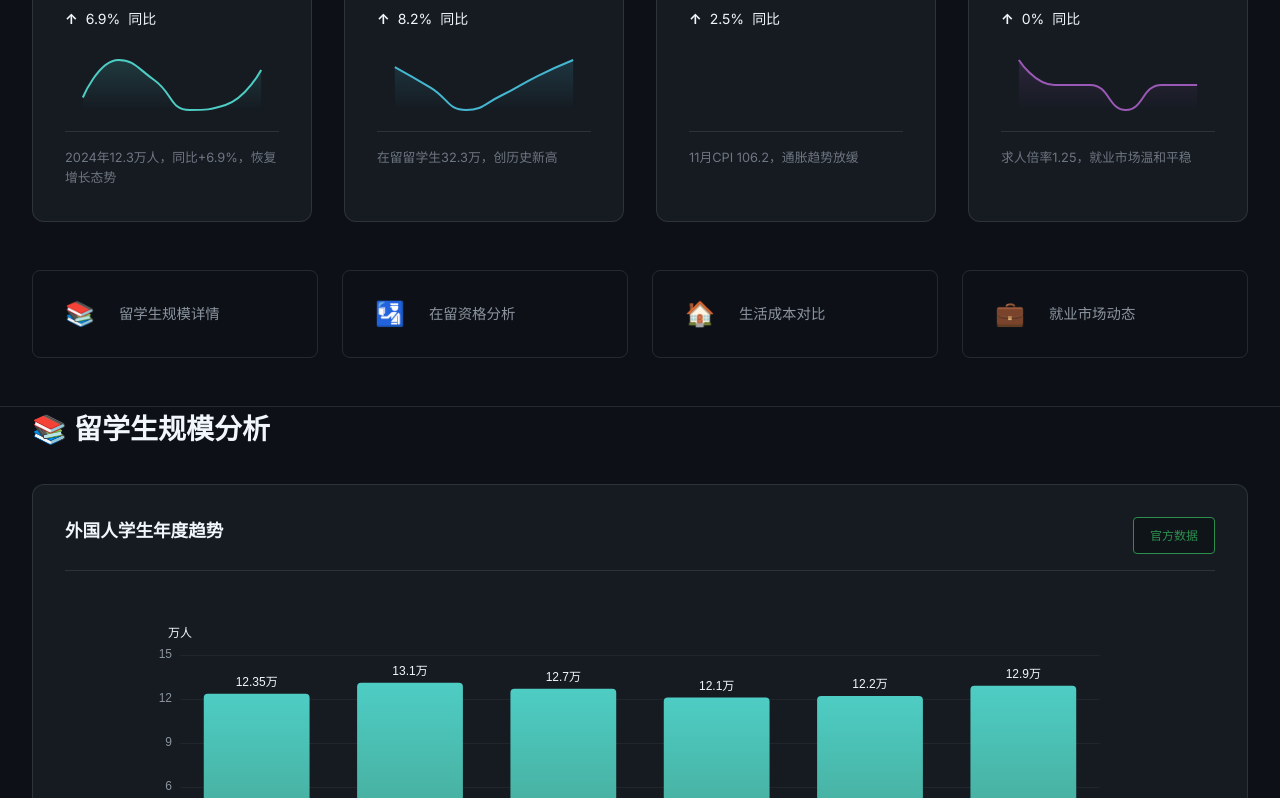
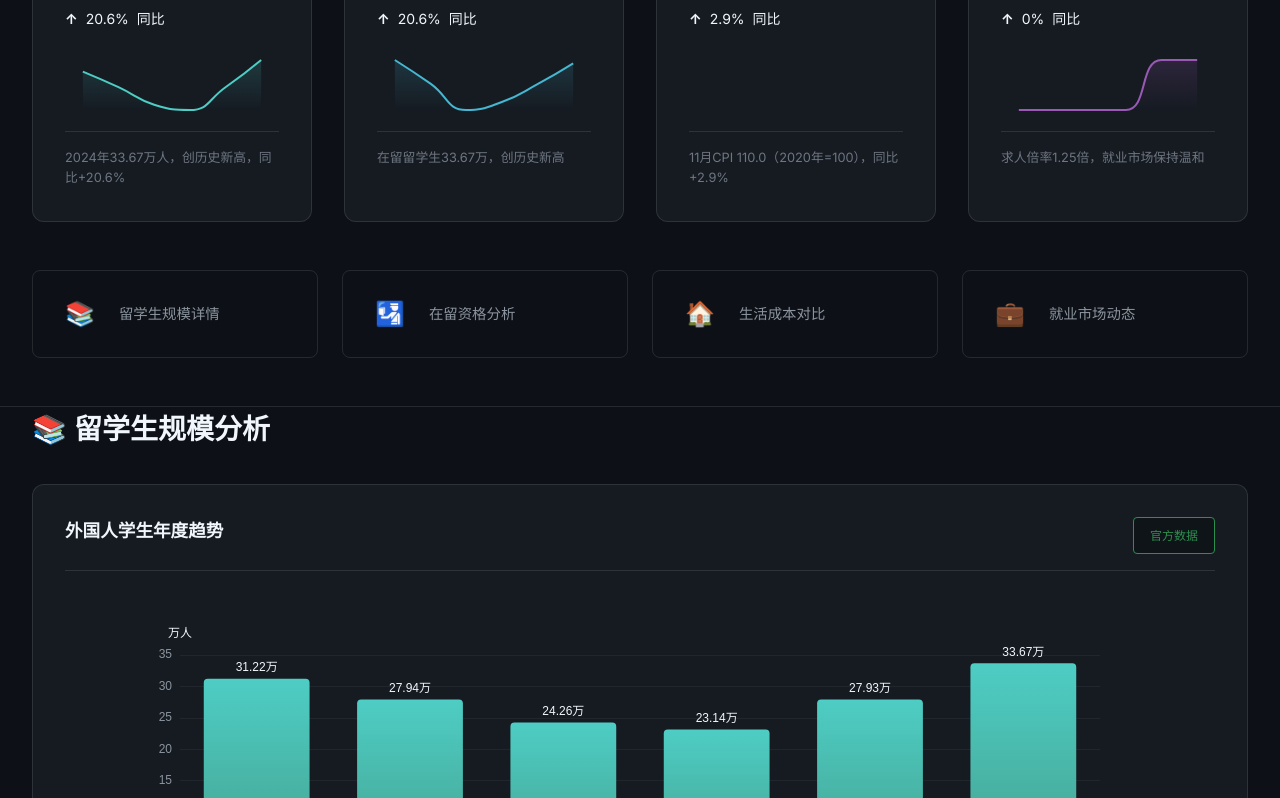
Before and after one commit to suyao1992/cnjp-report, a plain HTML site: page trend/index.html in a window 1280 px wide. Shown: the part 361-1159 px from the top of the page. Drawn offline with nearby package versions, Linux system fonts and the light colour scheme; animation ran at ten frames a second.

Commit message:
feat: add real 2024 official statistics data from JASSO, Statistics Bureau, MHLW

```diff
--- a/js/trend/dashboard.js
+++ b/js/trend/dashboard.js
@@ -11,55 +11,88 @@
     // 图表实例存储
     const charts = {};
 
-    // 模拟数据（在 API 未就绪时使用）
-    const MOCK_DATA = {
+    // 官方统计数据（数据来源：JASSO、文部科学省、総務省統計局、厚生労働省）
+    // 更新时间：2024年12月
+    const OFFICIAL_DATA = {
         students: {
-            summary: { total: 12.3, yoyChange: 6.9, yoyChangePercent: 6.9 },
+            // 数据来源：JASSO 2024年5月1日统计
+            summary: { total: 33.67, yoyChange: 20.6, yoyChangePercent: 20.6 },
             trend: [
-                { year: 2019, value: 12.35 },
-                { year: 2020, value: 13.1 },
-                { year: 2021, value: 12.7 },
-                { year: 2022, value: 12.1 },
-                { year: 2023, value: 12.2 },
-                { year: 2024, value: 12.9 }
+                { year: 2019, value: 31.22 },
+                { year: 2020, value: 27.94 },  // 疫情影响
+                { year: 2021, value: 24.26 },  // 疫情影响
+                { year: 2022, value: 23.14 },  // 疫情影响
+                { year: 2023, value: 27.93 },  // 恢复
+                { year: 2024, value: 33.67 }   // 创历史新高
             ],
-            insight: '2024年12.3万人，同比+6.9%，恢复增长态势'
+            insight: '2024年33.67万人，创历史新高，同比+20.6%',
+            // 按国籍分布（2024年）
+            byNationality: [
+                { name: '中国', value: 12.35, percent: 36.7, yoyChange: 6.9 },
+                { name: '尼泊尔', value: 6.48, percent: 19.2, yoyChange: 71.1 },
+                { name: '越南', value: 4.03, percent: 12.0, yoyChange: 11.0 },
+                { name: '缅甸', value: 1.66, percent: 4.9, yoyChange: 113.5 },
+                { name: '韩国', value: 1.46, percent: 4.3, yoyChange: -2.5 },
+                { name: '其他', value: 7.69, percent: 22.9, yoyChange: 25.0 }
+            ],
+            // 按学校类型分布（2024年）
+            bySchoolType: [
+                { name: '大学（学部）', value: 8.74, percent: 26.0 },
+                { name: '专门学校', value: 7.64, percent: 22.7 },
+                { name: '日语学校', value: 10.72, percent: 31.8 },
+                { name: '大学院', value: 5.82, percent: 17.3 },
+                { name: '短期大学', value: 0.33, percent: 1.0 },
+                { name: '高专', value: 0.05, percent: 0.2 }
+            ]
         },
         visa: {
-            summary: { total: 32.3, yoyChange: 8.2 },
+            // 数据来源：出入国在留管理庁
+            summary: { total: 33.67, yoyChange: 20.6 },
             trend: [
-                { year: 2019, value: 31.2 },
-                { year: 2020, value: 28.0 },
-                { year: 2021, value: 24.5 },
-                { year: 2022, value: 26.8 },
-                { year: 2023, value: 29.8 },
-                { year: 2024, value: 32.3 }
+                { year: 2019, value: 34.59 },
+                { year: 2020, value: 28.06 },
+                { year: 2021, value: 20.80 },
+                { year: 2022, value: 23.01 },
+                { year: 2023, value: 27.93 },
+                { year: 2024, value: 33.67 }
             ],
-            insight: '在留留学生32.3万，创历史新高'
+            insight: '在留留学生33.67万，创历史新高'
         },
         cpi: {
-            summary: { current: 106.2, momChange: 0.2, yoyChange: 2.5 },
+            // 数据来源：総務省統計局 2024年11月
+            summary: { current: 110.0, momChange: 0.4, yoyChange: 2.9 },
             trend: [
-                { month: '2024-06', value: 105.2 },
-                { month: '2024-07', value: 105.5 },
-                { month: '2024-08', value: 105.8 },
-                { month: '2024-09', value: 106.0 },
-                { month: '2024-10', value: 106.1 },
-                { month: '2024-11', value: 106.2 }
+                { month: '2024-06', value: 108.2 },
+                { month: '2024-07', value: 108.6 },
+                { month: '2024-08', value: 108.9 },
+                { month: '2024-09', value: 109.2 },
+                { month: '2024-10', value: 109.6 },
+                { month: '2024-11', value: 110.0 }
             ],
-            insight: '11月CPI 106.2，通胀趋势放缓'
+            insight: '11月CPI 110.0（2020年=100），同比+2.9%',
+            // 核心CPI（除生鲜食品）
+            coreCPI: { current: 112.5, yoyChange: 2.7 }
         },
         jobs: {
+            // 数据来源：厚生労働省 2024年11月
             summary: { ratio: 1.25, trend: 'stable' },
             trend: [
-                { month: '2024-06', value: 1.26 },
-                { month: '2024-07', value: 1.25 },
-                { month: '2024-08', value: 1.25 },
+                { month: '2024-06', value: 1.24 },
+                { month: '2024-07', value: 1.24 },
+                { month: '2024-08', value: 1.24 },
                 { month: '2024-09', value: 1.24 },
                 { month: '2024-10', value: 1.25 },
                 { month: '2024-11', value: 1.25 }
             ],
-            insight: '求人倍率1.25，就业市场温和平稳'
+            insight: '求人倍率1.25倍，就业市场保持温和',
+            // 按都道府县（2024年11月）
+            byPrefecture: [
+                { name: '福井県', value: 1.91 },
+                { name: '東京都', value: 1.78 },
+                { name: '愛知県', value: 1.42 },
+                { name: '大阪府', value: 1.26 },
+                { name: '北海道', value: 1.05 }
+            ]
         }
     };
 
@@ -166,11 +199,11 @@
             //     TrendAPI.getJobsData(currentTimeRange)
             // ]);
 
-            // 暂时使用模拟数据
-            const students = MOCK_DATA.students;
-            const visa = MOCK_DATA.visa;
-            const cpi = MOCK_DATA.cpi;
-            const jobs = MOCK_DATA.jobs;
+            // 使用官方统计数据
+            const students = OFFICIAL_DATA.students;
+            const visa = OFFICIAL_DATA.visa;
+            const cpi = OFFICIAL_DATA.cpi;
+            const jobs = OFFICIAL_DATA.jobs;
 
             // 渲染核心指标卡片
             renderMetricCard('students', students);
@@ -332,9 +365,9 @@
             }]
         });
 
-        // 国籍分布（模拟数据）
+        // 国籍分布（2024年JASSO官方数据）
         renderChart('chartStudentsNationality', {
-            tooltip: { trigger: 'item' },
+            tooltip: { trigger: 'item', formatter: '{b}: {c}万人 ({d}%)' },
             legend: {
                 orient: 'vertical',
                 right: 10,
@@ -345,14 +378,7 @@
                 type: 'pie',
                 radius: ['40%', '70%'],
                 center: ['35%', '50%'],
-                data: [
-                    { value: 45, name: '中国' },
-                    { value: 20, name: '越南' },
-                    { value: 12, name: '尼泊尔' },
-                    { value: 8, name: '韩国' },
-                    { value: 5, name: '印度尼西亚' },
-                    { value: 10, name: '其他' }
-                ],
+                data: OFFICIAL_DATA.students.byNationality.map(d => ({ value: d.value, name: d.name })),
                 label: { show: false },
                 emphasis: {
                     itemStyle: {
@@ -388,19 +414,13 @@
             ]
         });
 
-        // 学校类型（模拟数据）
+        // 学校类型分布（2024年JASSO官方数据）
         renderChart('chartStudentsSchool', {
-            tooltip: { trigger: 'item' },
+            tooltip: { trigger: 'item', formatter: '{b}: {c}万人 ({d}%)' },
             series: [{
                 type: 'pie',
                 radius: '60%',
-                data: [
-                    { value: 40, name: '大学' },
-                    { value: 25, name: '专门学校' },
-                    { value: 20, name: '日语学校' },
-                    { value: 10, name: '大学院' },
-                    { value: 5, name: '短期大学' }
-                ],
+                data: OFFICIAL_DATA.students.bySchoolType.map(d => ({ value: d.value, name: d.name })),
                 label: {
                     color: '#f0f6fc',
                     formatter: '{b}: {d}%'
```
Also changed, not shown: index.html (+1 -1 lines).
